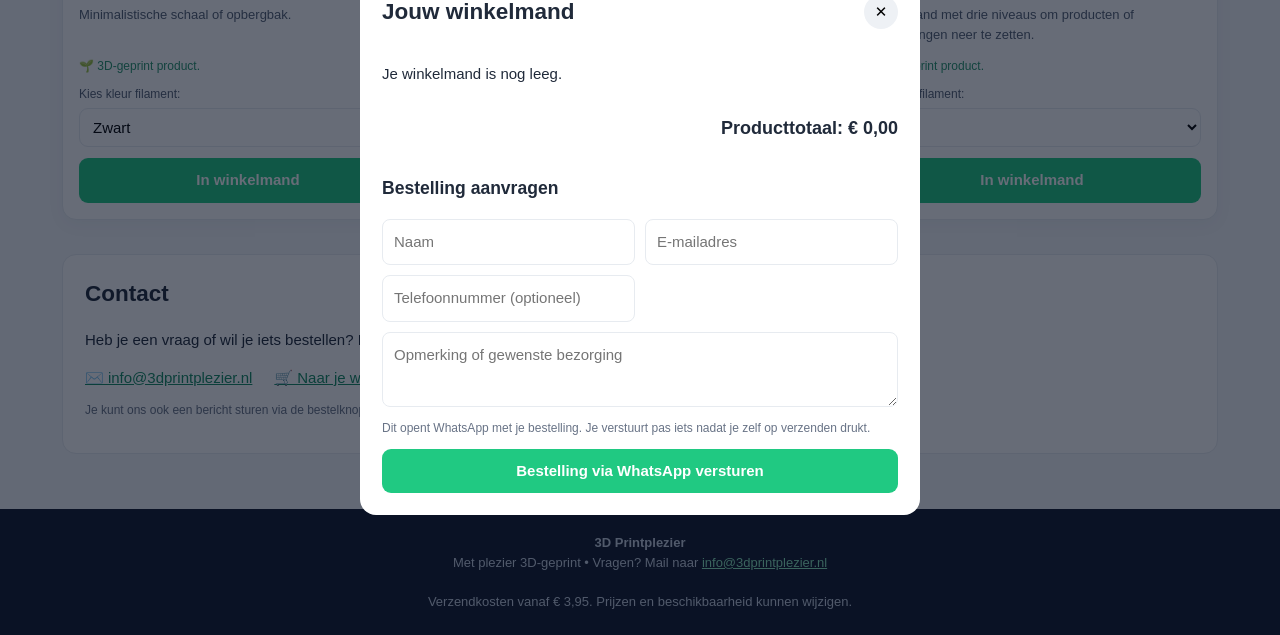
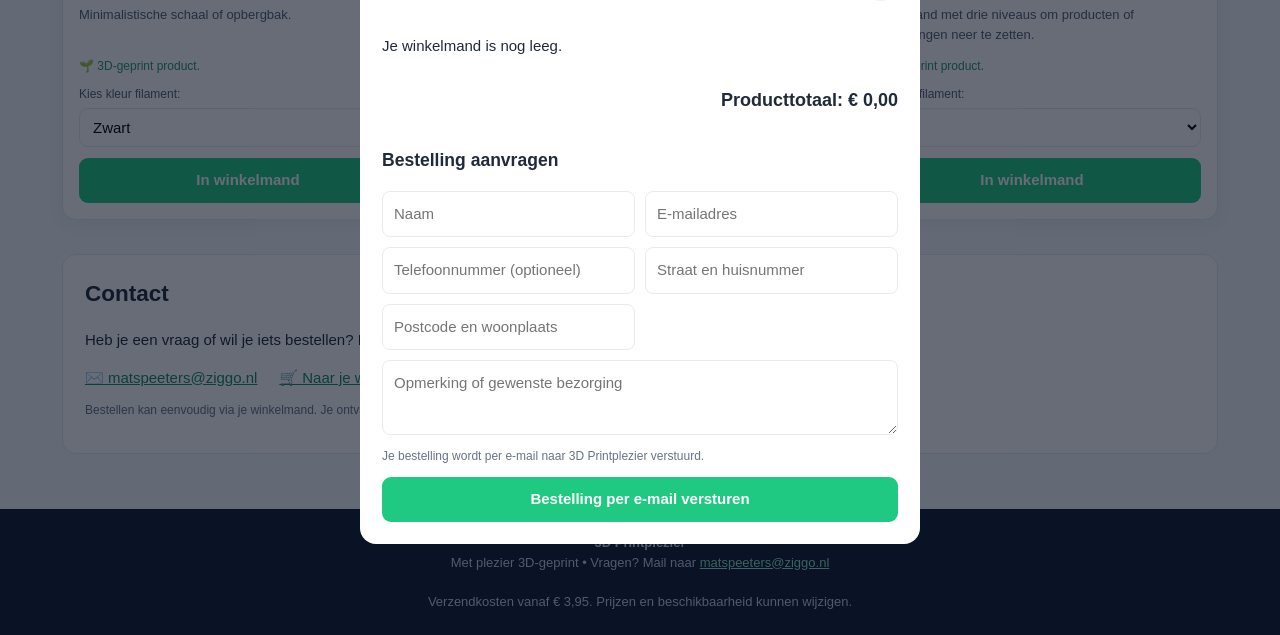
Before and after one commit to matspeeters-cmyk/3D-Printplezier-, a plain HTML site: page index.html in a window 1280 px wide. Both pictures are taken after a click on the link "🛒 Naar je winkelmand". Shown: the part 2736-3371 px from the top of the page. Drawn offline with Linux system fonts and the light colour scheme.

Commit message:
Update index.html

```diff
--- a/index.html
+++ b/index.html
@@ -233,6 +233,12 @@ footer a { color:#8ce9bc; }
 .form-grid textarea { grid-column:1/-1; min-height:75px; }
 .primary { width:100%; }
 .note { font-size:12px; color:var(--muted); }
+.status {
+  font-size:14px;
+  margin:10px 0;
+}
+.status.error { color:#c62828; }
+.status.success { color:#138b62; }
 @media(max-width:760px) {
   .header { align-items:flex-start; flex-direction:column; }
   .brand h1 { font-size:29px; }
@@ -289,17 +295,17 @@ footer a { color:#8ce9bc; }
     <h2>Contact</h2>
     <p>Heb je een vraag of wil je iets bestellen? Neem gerust contact met ons op.</p>
     <div class="contact-links">
-      <a href="mailto:info@3dprintplezier.nl">✉️ info@3dprintplezier.nl</a>
+      <a href="mailto:matspeeters@ziggo.nl">✉️ matspeeters@ziggo.nl</a>
       <a href="#contact" onclick="openCart()">🛒 Naar je winkelmand</a>
     </div>
-    <p class="note">Je kunt ons ook een bericht sturen via de bestelknop in je winkelmand.</p>
+    <p class="note">Bestellen kan eenvoudig via je winkelmand. Je ontvangt een bevestiging per e-mail nadat je bestelling is verwerkt.</p>
   </section>
 </main>
 
 <footer>
   <strong>3D Printplezier</strong><br>
   Met plezier 3D-geprint • Vragen? Mail naar
-  <a href="mailto:info@3dprintplezier.nl">info@3dprintplezier.nl</a>
+  <a href="mailto:matspeeters@ziggo.nl">matspeeters@ziggo.nl</a>
   <br><br>
   Verzendkosten vanaf € 3,95. Prijzen en beschikbaarheid kunnen wijzigen.
 </footer>
@@ -314,17 +320,51 @@ footer a { color:#8ce9bc; }
     <div id="cartItems"></div>
     <div class="total" id="total">Producttotaal: € 0,00</div>
     <h3>Bestelling aanvragen</h3>
-    <form onsubmit="sendOrder(event)">
+
+    <form id="orderForm"
+      action="https://formspree.io/f/xqpqyrlv"
+      method="POST"
+      onsubmit="sendOrder(event)">
+
       <div class="form-grid">
-        <input id="customerName" placeholder="Naam" required>
-        <input id="customerEmail" type="email" placeholder="E-mailadres" required>
-        <input id="customerPhone" placeholder="Telefoonnummer (optioneel)">
-        <textarea id="customerNote" placeholder="Opmerking of gewenste bezorging"></textarea>
+        <input name="naam" id="customerName"
+          placeholder="Naam" autocomplete="name" required>
+
+        <input name="email" id="customerEmail"
+          type="email" placeholder="E-mailadres"
+          autocomplete="email" required>
+
+        <input name="telefoon" id="customerPhone"
+          type="tel" placeholder="Telefoonnummer (optioneel)"
+          autocomplete="tel">
+
+        <input name="adres" id="customerAddress"
+          placeholder="Straat en huisnummer"
+          autocomplete="street-address" required>
+
+        <input name="postcode_plaats" id="customerPostal"
+          placeholder="Postcode en woonplaats"
+          autocomplete="postal-code" required>
+
+        <textarea name="opmerking" id="customerNote"
+          placeholder="Opmerking of gewenste bezorging"></textarea>
       </div>
+
+      <input type="hidden" name="bestelling" id="orderDetails">
+      <input type="hidden" name="producttotaal" id="orderTotal">
+      <input type="hidden" name="_subject"
+        value="Nieuwe bestelling - 3D Printplezier">
+
       <p class="note">
-        Dit opent WhatsApp met je bestelling. Je verstuurt pas iets nadat je zelf op verzenden drukt.
+        Je bestelling wordt per e-mail naar 3D Printplezier verstuurd.
       </p>
-      <button class="primary" type="submit">Bestelling via WhatsApp versturen</button>
+
+      <p id="orderStatus" class="status" role="status"
+        aria-live="polite"></p>
+
+      <button class="primary" id="orderButton" type="submit">
+        Bestelling per e-mail versturen
+      </button>
     </form>
   </div>
 </div>
@@ -457,29 +497,62 @@ function closeCart() {
   document.getElementById('cartModal').classList.remove('show');
 }
 
-function sendOrder(e) {
+async function sendOrder(e) {
   e.preventDefault();
+
   if (!cart.length) {
     alert('Je winkelmand is leeg.');
     return;
   }
 
+  const form = document.getElementById('orderForm');
+  const button = document.getElementById('orderButton');
+  const status = document.getElementById('orderStatus');
+
   const lines = cart.map(x =>
-    `- ${x.qty}x ${x.name} (${x.color}) - ${euro(Number(x.price) * x.qty)}`
+    `${x.qty}x ${x.name} (${x.color}) - ${euro(Number(x.price) * x.qty)}`
   ).join('\n');
 
-  const total = euro(cart.reduce((s,x) =>
-    s + (Number(x.price) || 0) * x.qty, 0));
+  const total = cart.reduce((s,x) =>
+    s + (Number(x.price) || 0) * x.qty, 0);
 
-  const msg =
-    `Hallo 3D Printplezier, ik wil graag een bestelling aanvragen:\n` +
-    `${lines}\nProducttotaal: ${total}\n` +
-    `Naam: ${document.getElementById('customerName').value}\n` +
-    `E-mail: ${document.getElementById('customerEmail').value}\n` +
-    `Telefoon: ${document.getElementById('customerPhone').value}\n` +
-    `Opmerking: ${document.getElementById('customerNote').value}`;
+  document.getElementById('orderDetails').value = lines;
+  document.getElementById('orderTotal').value = euro(total);
 
-  window.open('https://wa.me/?text=' + encodeURIComponent(msg), '_blank');
+  button.disabled = true;
+  button.textContent = 'Bestelling versturen…';
+  status.textContent = '';
+  status.className = 'status';
+
+  try {
+    const response = await fetch(form.action, {
+      method:'POST',
+      body:new FormData(form),
+      headers:{'Accept':'application/json'}
+    });
+
+    if (!response.ok) {
+      throw new Error('De bestelling kon niet worden verstuurd.');
+    }
+
+    status.textContent =
+      'Bedankt! Je bestelling is verstuurd. We nemen zo snel mogelijk contact met je op.';
+    status.className = 'status success';
+
+    cart = [];
+    updateCart();
+    form.reset();
+
+  } catch (error) {
+    status.textContent =
+      'Er ging iets mis bij het versturen. Probeer het opnieuw of mail ons rechtstreeks.';
+    status.className = 'status error';
+    console.error(error);
+
+  } finally {
+    button.disabled = false;
+    button.textContent = 'Bestelling per e-mail versturen';
+  }
 }
 
 async function loadProducts() {
```
